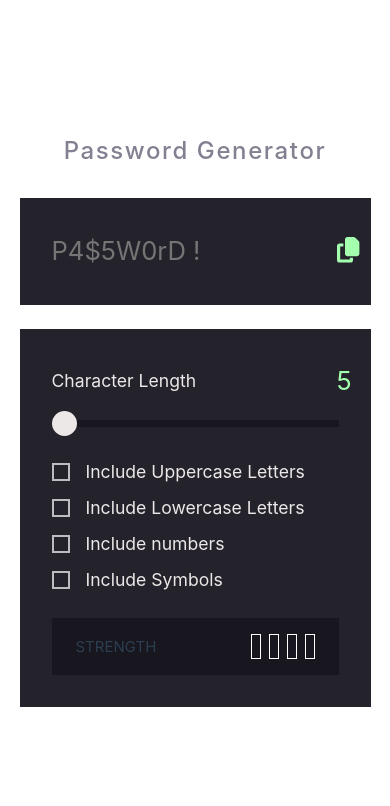
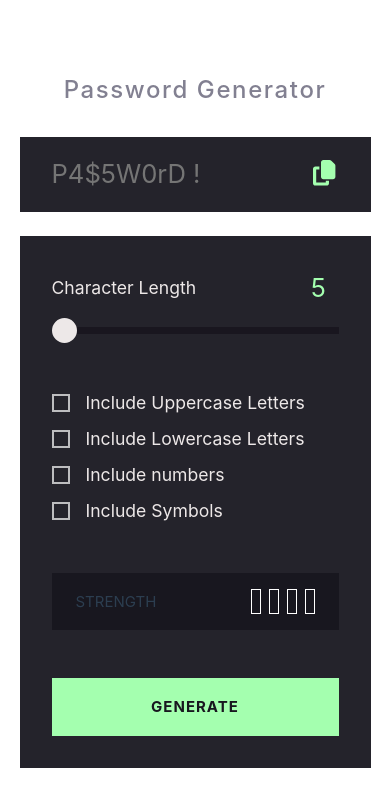
Before and after one commit to PedroAraripe/PasswordGenerator, a Vue app: page / in a window 390 px wide. Shown: the top 806 px of the page. Built offline with nearby package versions, Linux system fonts and the light colour scheme.

Commit message:
feature : implementing submit button form and fixing mobile style

```diff
--- a/src/components/forms/RangeInput.vue
+++ b/src/components/forms/RangeInput.vue
@@ -1,11 +1,11 @@
 <template>
   <div class="wrapper-range-input" :style="`--current-range: ${currentPercentageRange}`">
     <div class="labels row align-items-center mb-2">
-      <label :for="label" class="col-11 form-base-text-color">
+      <label :for="label" class="col-10 col-lg-11 form-base-text-color">
         {{ label }}
       </label>
 
-      <div class="range-val form-highlight-text col-1">
+      <div class="range-val form-highlight-text col-2 col-lg-1">
         {{ currentValue }}
       </div>
     </div>
--- a/src/components/forms/SubmitButton.vue
+++ b/src/components/forms/SubmitButton.vue
@@ -0,0 +1,26 @@
+<template>
+  <button class="fw-bold wrapper-submit-button w-100 p-3 text-uppercase">
+    Generate
+  </button>
+</template>
+
+<style lang="scss" scoped>
+.wrapper-submit-button {
+  background-color: var(--highlight-color);
+  color: var(--opaque-black);
+
+  border: 1px solid transparent;
+
+  letter-spacing: 1px;
+
+  transition: all 0.3s;
+
+  &:hover {
+    background-color: transparent;
+    color: var(--highlight-color);
+    border-color: var(--highlight-color);
+
+    transition: all 0.3s;
+  }
+}
+</style>
--- a/src/components/forms/TextInputCopyable.vue
+++ b/src/components/forms/TextInputCopyable.vue
@@ -1,15 +1,15 @@
 <template>
-    <div class="wrapper-text-input form-bg form-field-space">
+    <div class="wrapper-text-input form-bg form-field-space py-3">
         <div class="row">
             <input
-                class="col-11 form-base-text-color"
+                class="col-10 col-lg-11 form-base-text-color"
                 v-model="text"
                 type="text"
                 name="input-text-password"
                 id="input-text-password"
                 placeholder="P4$5W0rD !"
             >
-            <button @click="copyText" class="form-highlight-text col-1">
+            <button @click="copyText" class="form-highlight-text col-2 col-lg-1">
                 <FontAwesomeIcon :icon="faCopy" />
             </button>
         </div>
--- a/src/views/PasswordGenerationView.vue
+++ b/src/views/PasswordGenerationView.vue
@@ -1,5 +1,5 @@
 <template>
-    <div class="wrapper-password-generation">
+    <div class="wrapper-password-generation mt-4">
         <PageTitle />
 
         <TextInputCopyable class="mb-4" />
@@ -9,13 +9,17 @@
                 label="Character Length"
                 :min="5"
                 :max="50"
-                class="mb-4"
+                class="mb-5 mb-lg-4"
             />
 
-            <CheckboxInput :options="optionsCheckbox" class="mb-4" />
+            <CheckboxInput :options="optionsCheckbox" class="mb-5 mb-lg-4" />
 
-            <PasswordStrength :password="password" />
+            <PasswordStrength :password="password"  class="mb-5 mb-lg-4"/>
+
+            <SubmitButton />
         </WrapperForm>
+
+        <div class="py-4"></div>
     </div>
 </template>
 
@@ -25,6 +29,7 @@ import TextInputCopyable from "@/components/forms/TextInputCopyable.vue";
 import RangeInput from "@/components/forms/RangeInput.vue";
 import CheckboxInput from "@/components/forms/CheckboxInput.vue";
 import PasswordStrength from "@/components/forms/PasswordStrength.vue";
+import SubmitButton from "@/components/forms/SubmitButton.vue";
 import PageTitle from "@/components/pageTemplate/PageTitle.vue";
 import { type IOptionCheckbox } from "@/interfaces/forms/OptionCheckbox";
 import { type Ref, ref } from "vue";
```
